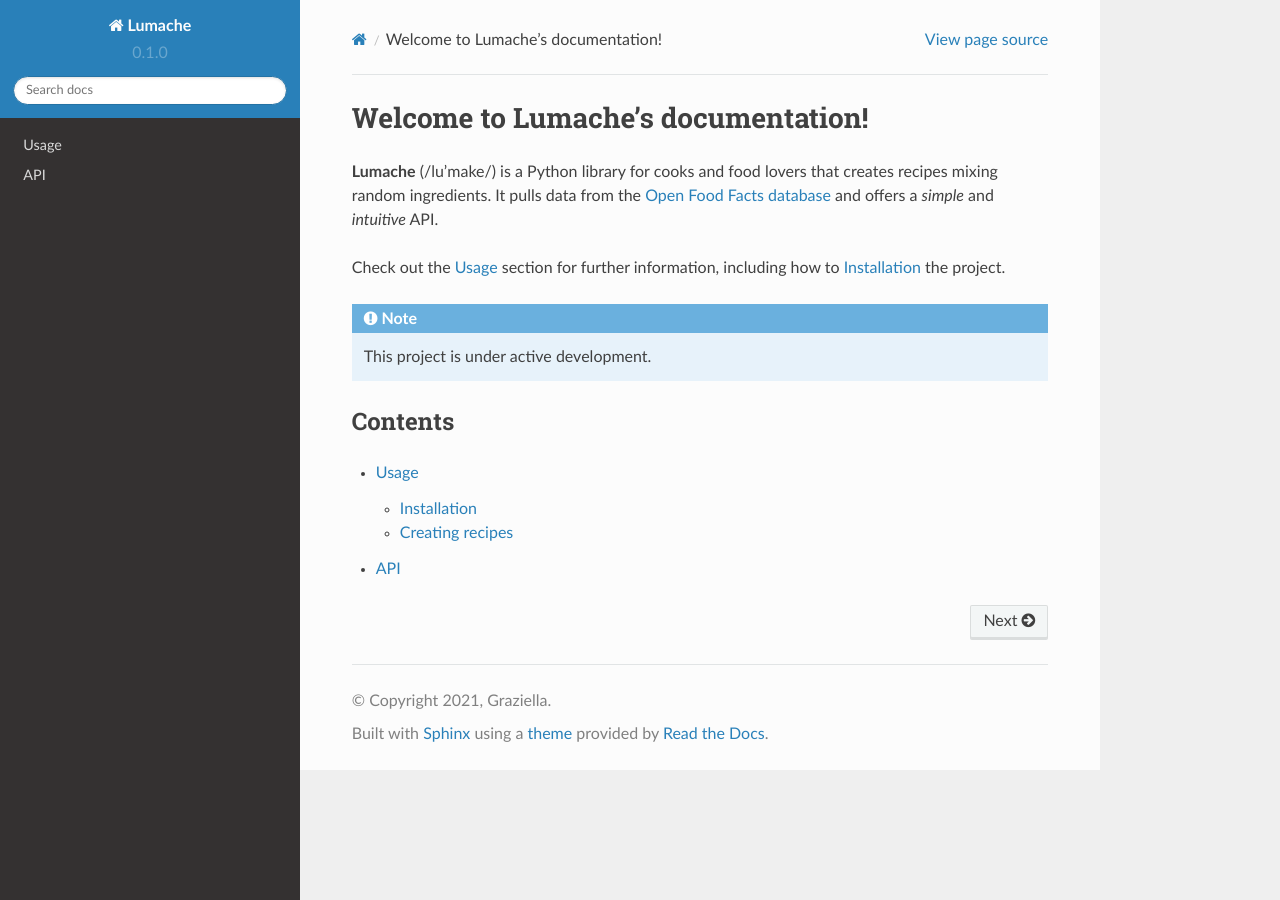
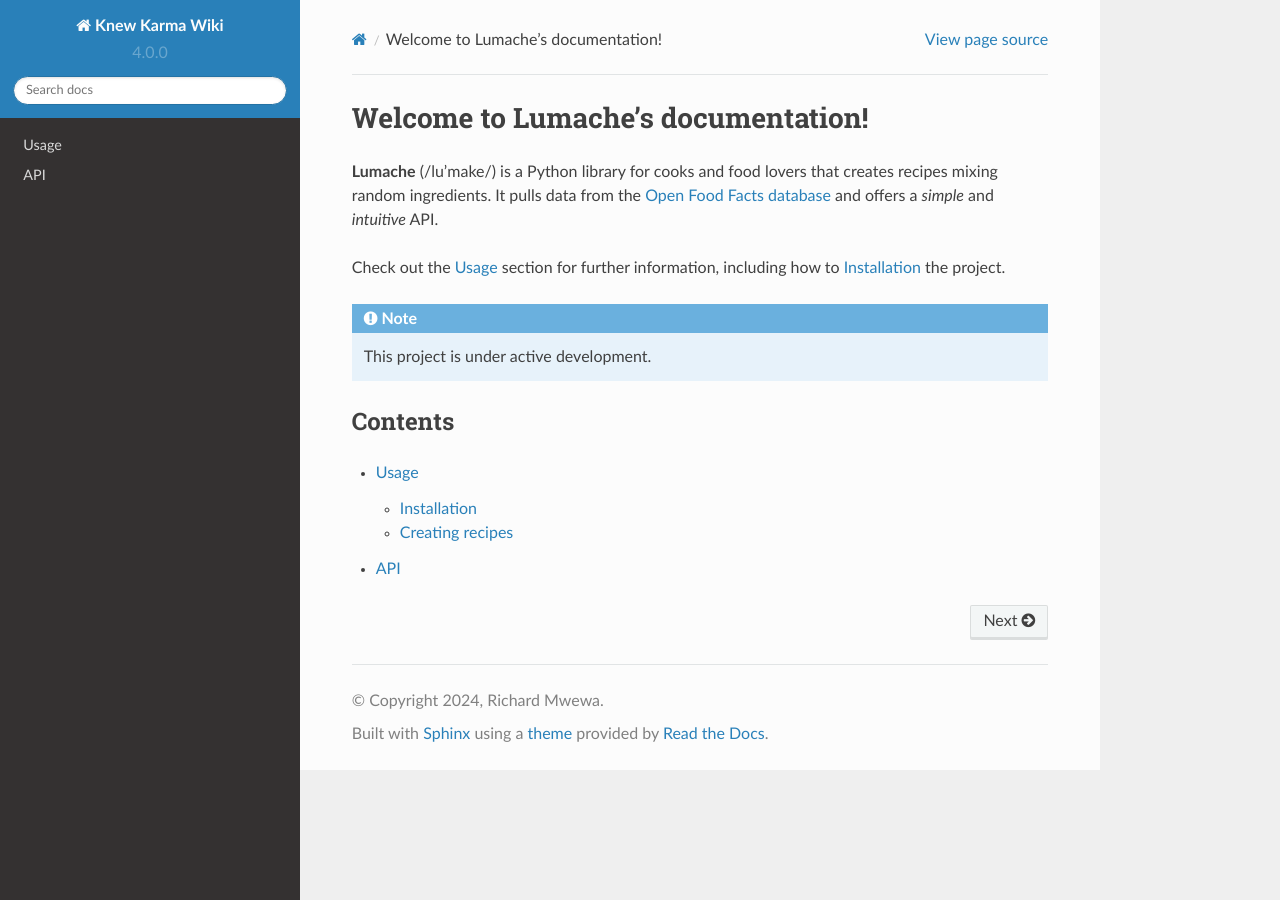
Before and after one commit to rly0nheart/knewkarma-wiki, a Sphinx documentation site: the page built from docs/source/index.rst, in a window 1280 px wide. Built offline with Sphinx 7.4.7 and the Read the Docs theme 2.0.0, drawn with Linux system fonts in a browser that asks for light colours.

Commit message:
Update conf.py

```diff
--- a/docs/source/conf.py
+++ b/docs/source/conf.py
@@ -1,13 +1,16 @@
+from datetime import date
+
 # Configuration file for the Sphinx documentation builder.
 
 # -- Project information
 
-project = 'Lumache'
-copyright = '2021, Graziella'
-author = 'Graziella'
+project = 'Knew Karma Wiki'
+author = 'Richard Mwewa'
+copyright = f'{date.today().year}, {author}'
 
-release = '0.1'
-version = '0.1.0'
+
+release = '4.0'
+version = '4.0.0'
 
 # -- General configuration
 
```
